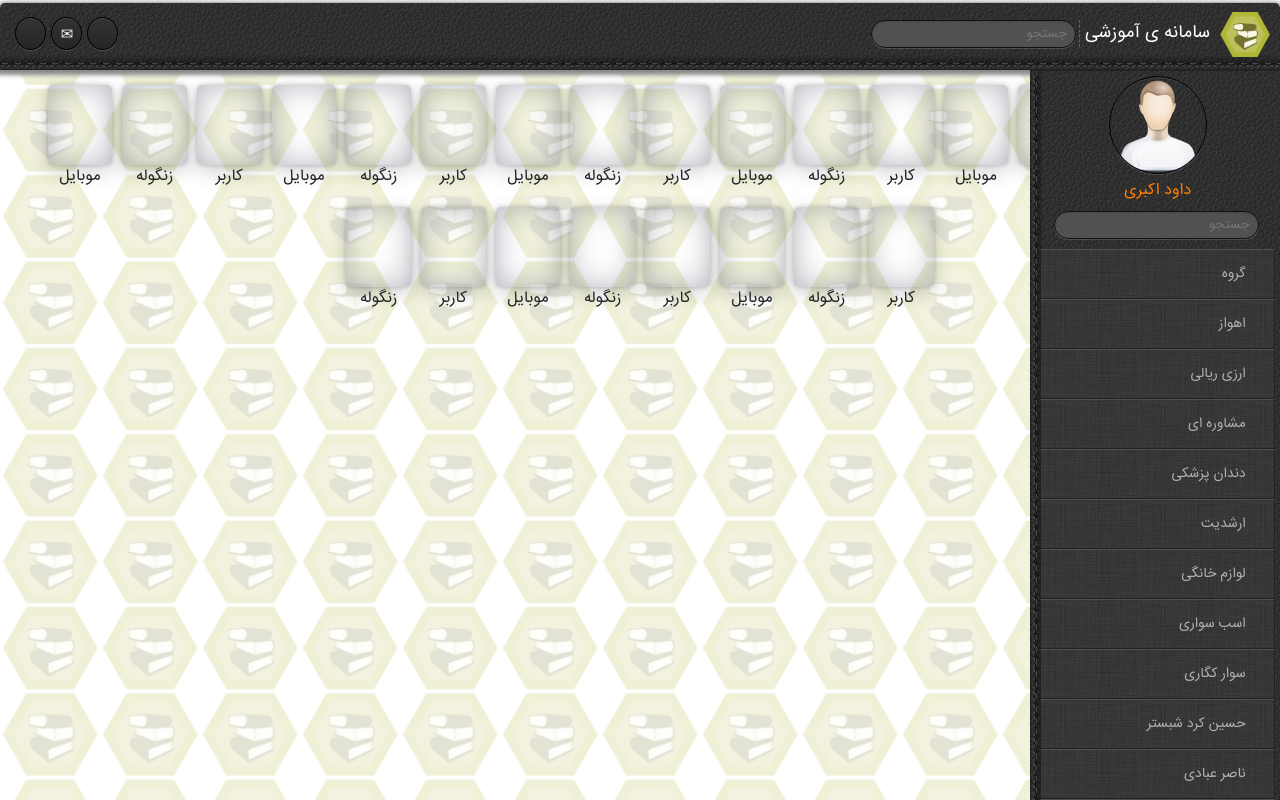
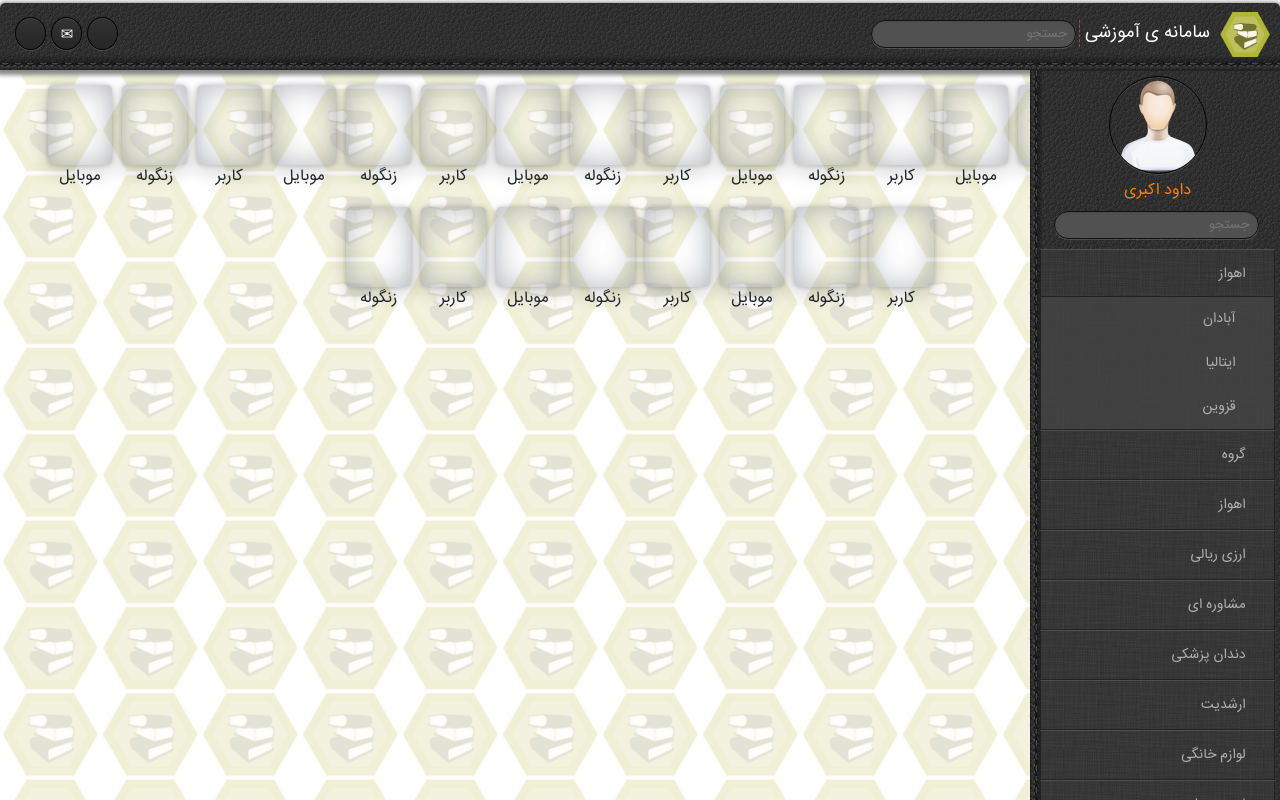
Before and after one commit to david1365/angular-admin-page, an Angular app: page / in a window 1280 px wide. Both pictures are taken after a click on the element 102 px from the left and 33 px from the top of the page. Built offline with nearby package versions, Linux system fonts and the light colour scheme; a web font is replaced by a local one.

Commit message:
complete vertical sub menu css

```diff
--- /dev/null
+++ b/src/app/daak/components/dk-vertical-active-sub-menu/dk-vertical-active-sub-menu.component.html
@@ -0,0 +1,3 @@
+<p>
+  dk-vertical-active-sub-menu works!
+</p>
--- /dev/null
+++ b/src/app/daak/components/dk-vertical-active-sub-menu/dk-vertical-active-sub-menu.component.ts
@@ -0,0 +1,15 @@
+import { Component, OnInit } from '@angular/core';
+
+@Component({
+  selector: 'app-dk-vertical-active-sub-menu',
+  templateUrl: './dk-vertical-active-sub-menu.component.html',
+  styleUrls: ['./dk-vertical-active-sub-menu.component.css']
+})
+export class DkVerticalActiveSubMenuComponent implements OnInit {
+
+  constructor() { }
+
+  ngOnInit() {
+  }
+
+}
--- a/src/app/daak/components/dk-vertical-menu/dk-vertical-menu.component.html
+++ b/src/app/daak/components/dk-vertical-menu/dk-vertical-menu.component.html
@@ -2,6 +2,7 @@
   <dk-user-details image="assets/daak/images/user.png" title="داود اکبری"></dk-user-details>
 
   <ul class="daak-vertical-menu">
+    <dk-vertical-sub-menu icon="glyphicon-time" title="اهواز"></dk-vertical-sub-menu>
     <li class="daak-vertical-sub-menu">
       <a href="#"><span class="glyphicon glyphicon-flag"></span>گروه</a>
       <ul>
--- /dev/null
+++ b/src/app/daak/components/dk-vertical-sub-menu/dk-vertical-sub-menu.component.css
@@ -0,0 +1,50 @@
+.daak-vertical-sub-menu {
+  padding: 12px 0px 0px;
+  border-bottom: 1px solid rgb(56, 57, 57);
+  border-top: 1px solid #4f4f4f;
+  border-bottom: 1px solid #222;
+  border-left: 1px solid #222;
+  border-right: 1px solid #222;
+  cursor: pointer;
+}
+
+.daak-vertical-sub-menu a {
+  font-size: 14px;
+  color: rgb(176, 176, 176);
+  padding-right: 8px;
+}
+
+.daak-vertical-sub-menu a, .daak-vertical-sub-menu a:hover, .daak-vertical-sub-menu a:active, .daak-vertical-sub-menu a:focus {
+  text-decoration: none !important;
+}
+
+
+.daak-vertical-sub-menu a span {
+  font-size: 16px;
+  padding-left: 8px;
+}
+
+.daak-vertical-sub-menu > ul {
+  display: none;
+  margin-top: 10px;
+}
+
+.open > ul {
+  display: block;
+  background-color: rgba(68, 68, 68, 0.75);
+  border-top: 1px solid #222;
+}
+
+.daak-vertical-sub-menu > ul > li {
+  background: transparent;
+  background-color: transparent;
+  border: none;
+  padding: 10px;
+}
+
+.daak-vertical-sub-menu > ul > li:hover {
+  text-decoration: none;
+  color: rgb(50,50,50);
+  transition-duration: 0.99s;
+  background-color: rgba(148, 219, 255, 0.2);
+}
--- /dev/null
+++ b/src/app/daak/components/dk-vertical-sub-menu/dk-vertical-sub-menu.component.html
@@ -0,0 +1,14 @@
+<li class="daak-vertical-sub-menu open">
+  <a  href="#" da-bundle="group"><span class="glyphicon {{icon}}" ></span>{{title}}</a>
+  <ul>
+    <li daak-url="../group/searchgroup/searchgroup_view.php" >
+      <a href="#" da-bundle="group"><span  class="glyphicon glyphicon-print"></span>آبادان</a>
+    </li>
+    <li daak-url="../group/searchgroup/searchgroup_view.php" >
+      <a href="#" da-bundle="group"><span  class="glyphicon glyphicon-road"></span>ایتالیا</a>
+    </li>
+    <li daak-url="../group/searchgroup/searchgroup_view.php" >
+      <a href="#" da-bundle="group"><span  class="glyphicon glyphicon-volume-up"></span>قزوین</a>
+    </li>
+  </ul>
+</li>
--- /dev/null
+++ b/src/app/daak/components/dk-vertical-sub-menu/dk-vertical-sub-menu.component.ts
@@ -0,0 +1,16 @@
+import {Component, Input, OnInit} from '@angular/core';
+
+@Component({
+  selector: 'dk-vertical-sub-menu',
+  templateUrl: './dk-vertical-sub-menu.component.html',
+  styleUrls: ['./dk-vertical-sub-menu.component.css']
+})
+export class DkVerticalSubMenuComponent implements OnInit {
+  @Input('icon') icon: string;
+  @Input('title') title: string;
+  constructor() { }
+
+  ngOnInit() {
+  }
+
+}
--- a/src/app/daak/daak.module.ts
+++ b/src/app/daak/daak.module.ts
@@ -10,6 +10,8 @@ import {DaakService} from './services/daak.service';
 import { DkUserDetailsComponent } from './components/dk-user-details/dk-user-details.component';
 import { DkCircleMenuComponent } from './components/dk-circle-menu/dk-circle-menu.component';
 import { DkVerticalMenuComponent } from './components/dk-vertical-menu/dk-vertical-menu.component';
+import { DkVerticalSubMenuComponent } from './components/dk-vertical-sub-menu/dk-vertical-sub-menu.component';
+import { DkVerticalActiveSubMenuComponent } from './components/dk-vertical-active-sub-menu/dk-vertical-active-sub-menu.component';
 
 @NgModule({
   imports: [
@@ -35,7 +37,9 @@ import { DkVerticalMenuComponent } from './components/dk-vertical-menu/dk-vertic
     DkLogoBrandComponent,
     DkUserDetailsComponent,
     DkCircleMenuComponent,
-    DkVerticalMenuComponent
+    DkVerticalMenuComponent,
+    DkVerticalSubMenuComponent,
+    DkVerticalActiveSubMenuComponent
   ],
   providers: [
     DaakService
```
Also changed, not shown: src/app/daak/components/dk-vertical-active-sub-menu/dk-vertical-active-sub-menu.component.css (added), 2 other files (tests, documents, lock files or other folders).
